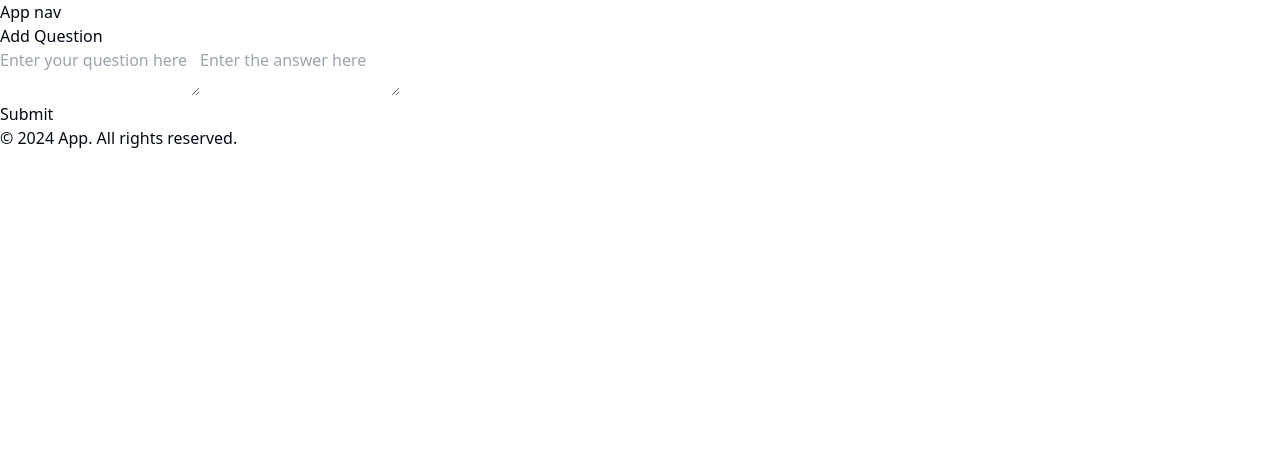
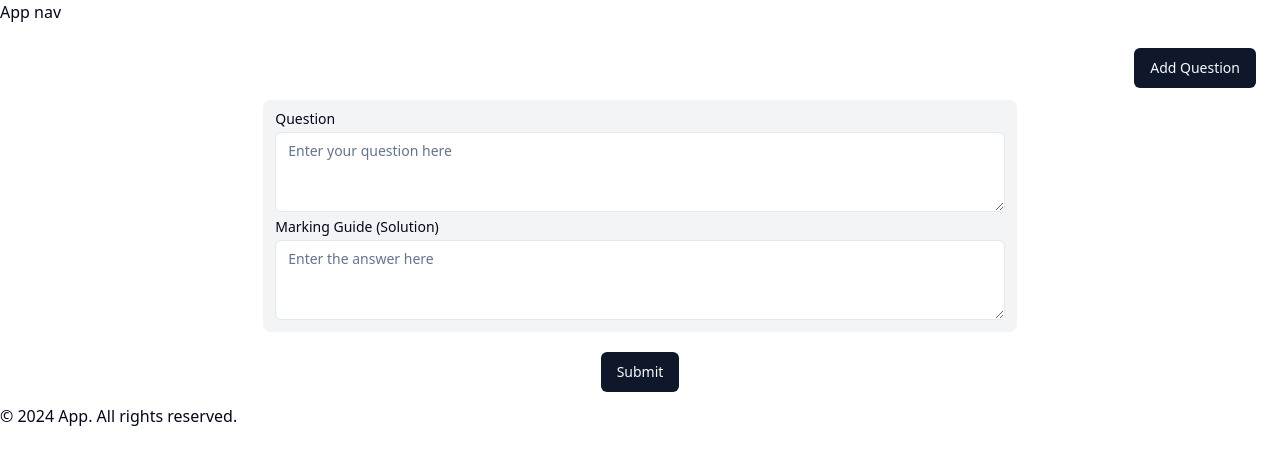
Before and after one commit to skeby/Code-Crushers, a React (Vite) app in the folder frontend/: page /setup-test in a window 1280 px wide. Both pictures are taken after a click on the button "Add Question". Shown: the top 464 px of the page. Built offline with nearby package versions, Linux system fonts and the light colour scheme.

Commit message:
styled the added question page

```diff
--- a/frontend/package.json
+++ b/frontend/package.json
@@ -11,17 +11,20 @@
   },
   "dependencies": {
     "@hookform/resolvers": "^3.6.0",
+    "@radix-ui/react-label": "^2.0.2",
     "@radix-ui/react-slot": "^1.0.2",
     "@reduxjs/toolkit": "^2.2.5",
     "@tanstack/react-query": "^5.45.0",
     "class-variance-authority": "^0.7.0",
     "clsx": "^2.1.1",
     "lucide-react": "^0.395.0",
+    "next-themes": "^0.3.0",
     "react": "^18.2.0",
     "react-dom": "^18.2.0",
     "react-hook-form": "^7.51.5",
     "react-redux": "^9.1.2",
     "react-router-dom": "^6.23.1",
+    "sonner": "^1.5.0",
     "tailwind-merge": "^2.3.0",
     "tailwindcss-animate": "^1.0.7",
     "typescript": "^5.2.2",
--- a/frontend/src/components/teacherSection/Question.tsx
+++ b/frontend/src/components/teacherSection/Question.tsx
@@ -1,4 +1,6 @@
 import React, { ChangeEvent } from 'react';
+import { Textarea } from "@/components/ui/textarea"
+import { Label } from "@/components/ui/label"
 
 interface QuestionProps {
     index: number;
@@ -18,8 +20,8 @@ const Question: React.FC<QuestionProps> = ({ index, question, setQuestion }) =>
     };
 
     return (
-    <div>
-      <textarea
+        <div className='mb-5 ' >
+            {/* <textarea
         name="questionText"
         value={question.questionText}
         onChange={handleQuestionChange}
@@ -30,7 +32,20 @@ const Question: React.FC<QuestionProps> = ({ index, question, setQuestion }) =>
         value={question.answerText}
         onChange={handleQuestionChange}
         placeholder="Enter the answer here"
-      />
+      /> */}
+
+            <div className=" p-3 bg-gray-100 rounded-lg ">
+
+                <div className="grid w-full gap-1.5 mb-2">
+                    <Label htmlFor="message">Question</Label>
+                    <Textarea name="questionText" value={question.questionText} onChange={handleQuestionChange} placeholder="Enter your question here" id="message" />
+                </div>
+                <div className="grid w-full gap-1.5">
+                    <Label htmlFor="message">Marking Guide (Solution)</Label>
+                    <Textarea name="answerText" value={question.answerText} onChange={handleQuestionChange} placeholder="Enter the answer here" id="message" />
+                </div>
+
+            </div>
         </div>
     );
 };
--- /dev/null
+++ b/frontend/src/components/ui/label.tsx
@@ -0,0 +1,24 @@
+import * as React from "react"
+import * as LabelPrimitive from "@radix-ui/react-label"
+import { cva, type VariantProps } from "class-variance-authority"
+
+import { cn } from "@/utils"
+
+const labelVariants = cva(
+  "text-sm font-medium leading-none peer-disabled:cursor-not-allowed peer-disabled:opacity-70"
+)
+
+const Label = React.forwardRef<
+  React.ElementRef<typeof LabelPrimitive.Root>,
+  React.ComponentPropsWithoutRef<typeof LabelPrimitive.Root> &
+    VariantProps<typeof labelVariants>
+>(({ className, ...props }, ref) => (
+  <LabelPrimitive.Root
+    ref={ref}
+    className={cn(labelVariants(), className)}
+    {...props}
+  />
+))
+Label.displayName = LabelPrimitive.Root.displayName
+
+export { Label }
--- /dev/null
+++ b/frontend/src/components/ui/skeleton.tsx
@@ -0,0 +1,15 @@
+import { cn } from "@/utils"
+
+function Skeleton({
+  className,
+  ...props
+}: React.HTMLAttributes<HTMLDivElement>) {
+  return (
+    <div
+      className={cn("animate-pulse rounded-md bg-muted", className)}
+      {...props}
+    />
+  )
+}
+
+export { Skeleton }
--- /dev/null
+++ b/frontend/src/components/ui/sonner.tsx
@@ -0,0 +1,29 @@
+import { useTheme } from "next-themes"
+import { Toaster as Sonner } from "sonner"
+
+type ToasterProps = React.ComponentProps<typeof Sonner>
+
+const Toaster = ({ ...props }: ToasterProps) => {
+  const { theme = "system" } = useTheme()
+
+  return (
+    <Sonner
+      theme={theme as ToasterProps["theme"]}
+      className="toaster group"
+      toastOptions={{
+        classNames: {
+          toast:
+            "group toast group-[.toaster]:bg-background group-[.toaster]:text-foreground group-[.toaster]:border-border group-[.toaster]:shadow-lg",
+          description: "group-[.toast]:text-muted-foreground",
+          actionButton:
+            "group-[.toast]:bg-primary group-[.toast]:text-primary-foreground",
+          cancelButton:
+            "group-[.toast]:bg-muted group-[.toast]:text-muted-foreground",
+        },
+      }}
+      {...props}
+    />
+  )
+}
+
+export { Toaster }
--- /dev/null
+++ b/frontend/src/components/ui/textarea.tsx
@@ -0,0 +1,24 @@
+import * as React from "react"
+
+import { cn } from "@/utils"
+
+export interface TextareaProps
+  extends React.TextareaHTMLAttributes<HTMLTextAreaElement> {}
+
+const Textarea = React.forwardRef<HTMLTextAreaElement, TextareaProps>(
+  ({ className, ...props }, ref) => {
+    return (
+      <textarea
+        className={cn(
+          "flex min-h-[80px] w-full rounded-md border border-input bg-background px-3 py-2 text-sm ring-offset-background placeholder:text-muted-foreground focus-visible:outline-none focus-visible:ring-2 focus-visible:ring-ring focus-visible:ring-offset-2 disabled:cursor-not-allowed disabled:opacity-50",
+          className
+        )}
+        ref={ref}
+        {...props}
+      />
+    )
+  }
+)
+Textarea.displayName = "Textarea"
+
+export { Textarea }
--- a/frontend/src/pages/teacher-pages/TestConstruct.tsx
+++ b/frontend/src/pages/teacher-pages/TestConstruct.tsx
@@ -1,6 +1,8 @@
 
 import React, { useState } from 'react';
 import Question from '@/components/teacherSection/Question';
+import { Button } from "@/components/ui/button"
+
 
 interface QuestionType {
   questionText: string;
@@ -21,10 +23,13 @@ const TestConstruct: React.FC = () => {
 
   return (
     <div>
-      <div>
-        <button onClick={handleNewQuestion}>Add Question</button>
+      <div className="p-3  ">
+        <div className='p-3 flex justify-end' >
+        <Button onClick={handleNewQuestion}> Add Question </Button>
         </div>
-      <div>
+
+        <div className='flex justify-center items-center' >
+          <div className='w-[60%]  ' >
             {questions.map((question, index) => (
               <Question
                 key={index}
@@ -34,9 +39,12 @@ const TestConstruct: React.FC = () => {
               />
             ))}
           </div>
-      <div>
-        <button onClick={handleSubmit}>Submit</button>
         </div>
+
+        <div className=' justify-center flex ' >
+        <Button onClick={handleSubmit}> Submit </Button>
+        </div>
+
         {submitted && (
           <div>
             <h2>Submitted Questions and Answers</h2>
@@ -50,6 +58,7 @@ const TestConstruct: React.FC = () => {
           </div>
         )}
       </div>
+    </div>
   );
 };
 
```
Also changed, not shown: 1 other file (tests, documents, lock files or other folders). Lines whose indentation alone changed are shown as unchanged.
